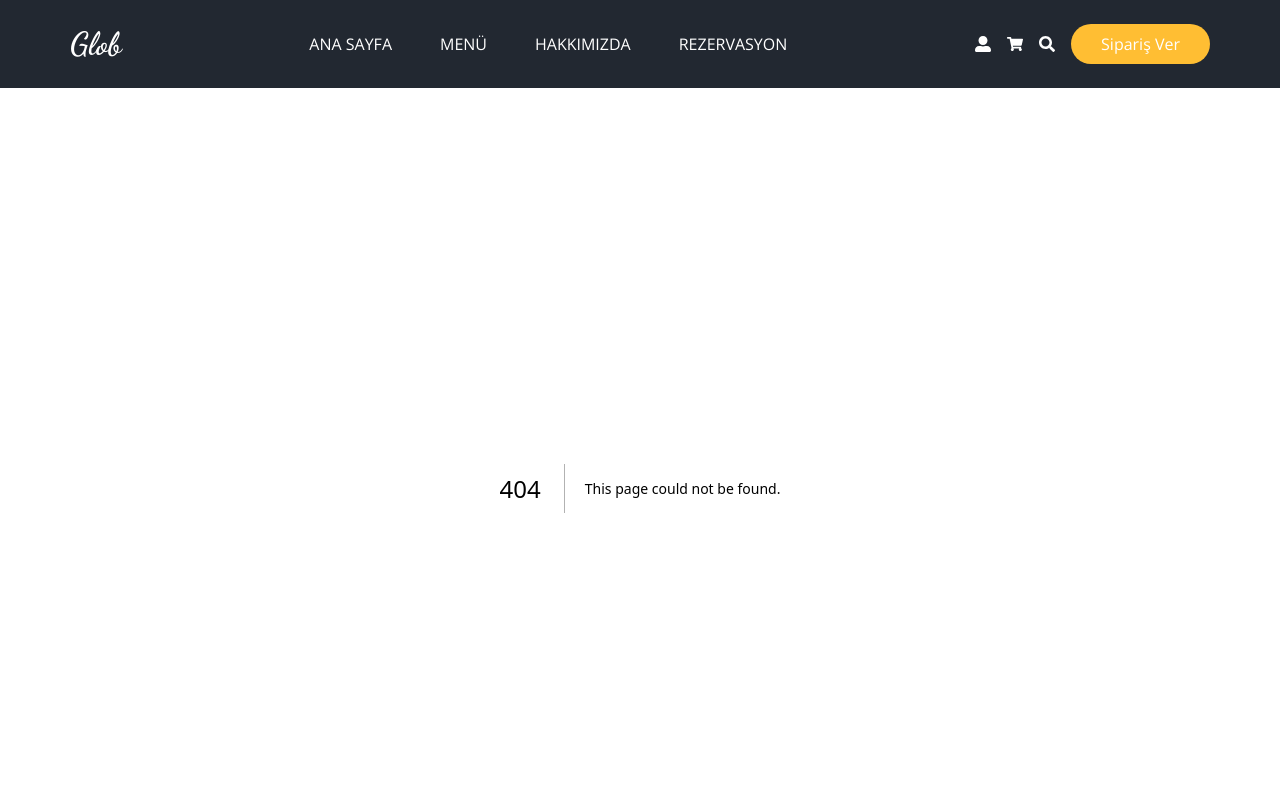
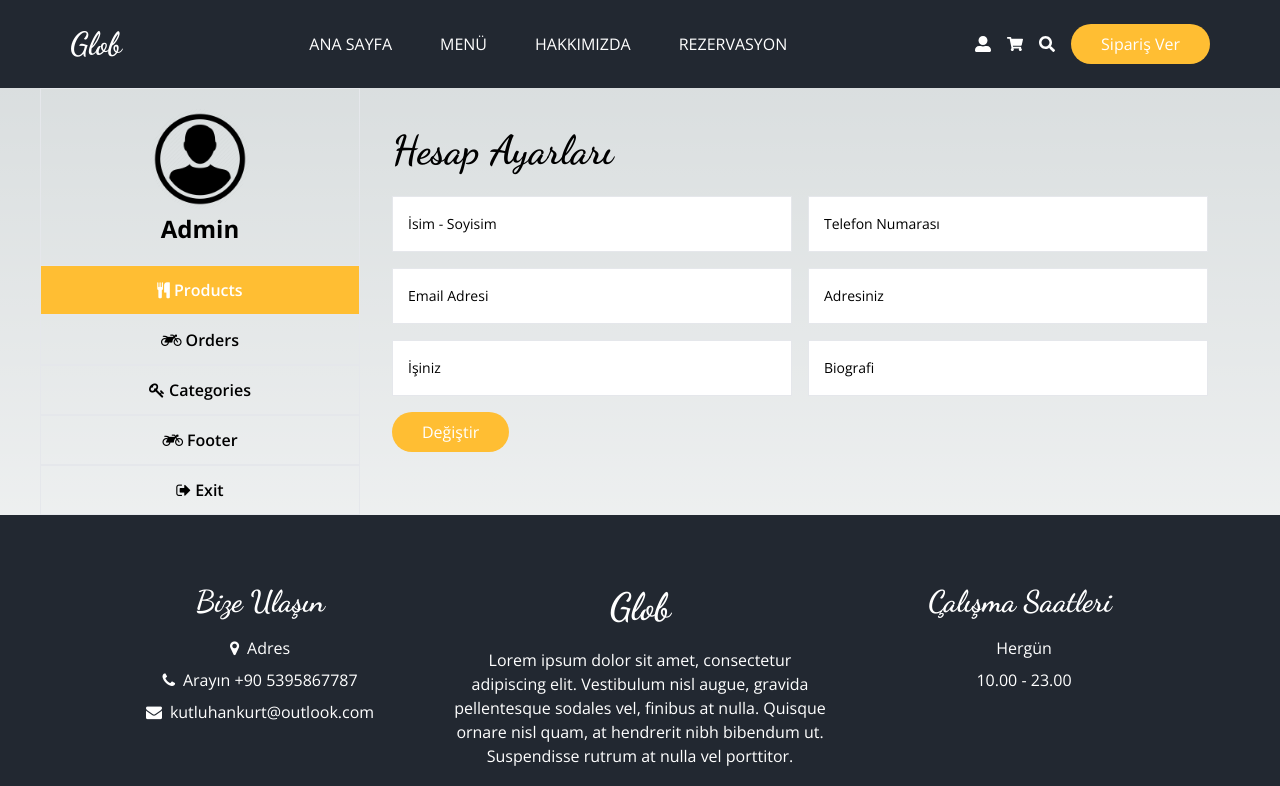
Before and after one commit to Kutluhankurt/KafeWebSitesi, a Next.js app: page /admin/profile in a window 1280 px wide. Before the commit this address had no page. Shown: the top 786 px of the page. Built offline with nearby package versions, Linux system fonts and the light colour scheme.

Commit message:
Admin Profil Sayfasının Arayüz Tasarımına Başlandı
components/admin/Products.jsx
pages/admin/profile.jsx
public/images/admin.png

```diff
--- /dev/null
+++ b/components/admin/Products.jsx
@@ -0,0 +1,7 @@
+import React from "react";
+
+const Products = () => {
+  return <div>Products</div>;
+};
+
+export default Products;
--- /dev/null
+++ b/pages/admin/profile.jsx
@@ -0,0 +1,79 @@
+import Image from "next/image";
+
+import { useState } from "react";
+import Account from "../../components/profile/Account";
+import Order from "../../components/profile/Order";
+import Password from "../../components/profile/Password";
+
+const Profile = () => {
+  const [tabs, setTabs] = useState(0);
+
+  return (
+    <div className="flex px-10 min-h-[calc(100vh_-_433px)] lg:flex-row flex-col lg:mb-0 mb-10">
+      <div className="lg:w-80 w-100 flex-shrink-0">
+        <div className="relative flex flex-col items-center px-10 py-5 border border-b-0">
+          <Image
+            src="/images/admin.png"
+            alt=""
+            width={100}
+            height={100}
+            className="rounded-full"
+          />
+          <b className="text-2xl mt-1">Admin</b>
+        </div>
+        <ul className="text-center font-semibold">
+          <li
+            className={`border w-full p-3 cursor-pointer hover:bg-primary hover:text-white transition-all ${
+              tabs === 0 && "bg-primary text-white"
+            }`}
+            onClick={() => setTabs(0)}
+          >
+            <i className="fa fa-cutlery"></i>
+            <button className="ml-1 ">Products</button>
+          </li>
+          <li
+            className={`border w-full p-3 cursor-pointer hover:bg-primary hover:text-white transition-all ${
+              tabs === 2 && "bg-primary text-white"
+            }`}
+            onClick={() => setTabs(2)}
+          >
+            <i className="fa fa-motorcycle"></i>
+            <button className="ml-1">Orders</button>
+          </li>
+          <li
+            className={`border w-full p-3 cursor-pointer hover:bg-primary hover:text-white transition-all ${
+              tabs === 1 && "bg-primary text-white"
+            }`}
+            onClick={() => setTabs(1)}
+          >
+            <i className="fa fa-key"></i>
+            <button className="ml-1">Categories</button>
+          </li>
+          <li
+            className={`border w-full p-3 cursor-pointer hover:bg-primary hover:text-white transition-all ${
+              tabs === 3 && "bg-primary text-white"
+            }`}
+            onClick={() => setTabs(3)}
+          >
+            <i className="fa fa-motorcycle"></i>
+            <button className="ml-1">Footer</button>
+          </li>
+          <li
+            className={`border w-full p-3 cursor-pointer hover:bg-primary hover:text-white transition-all ${
+              tabs === 3 && "bg-primary text-white"
+            }`}
+            onClick={() => setTabs(4)}
+          >
+            <i className="fa fa-sign-out"></i>
+            <button className="ml-1">Exit</button>
+          </li>
+        </ul>
+      </div>
+      {tabs === 0 && <Account />}
+      {tabs === 1 && <Password />}
+      {tabs === 2 && <Order />}
+    </div>
+  );
+};
+
+export default Profile;
```
Also changed, not shown: public/images/admin.png (added).
